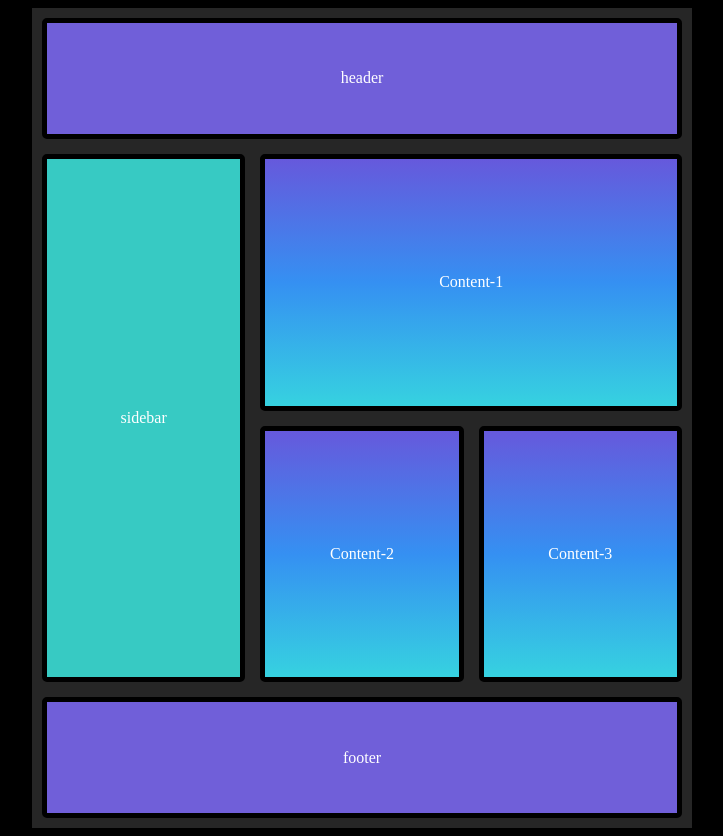
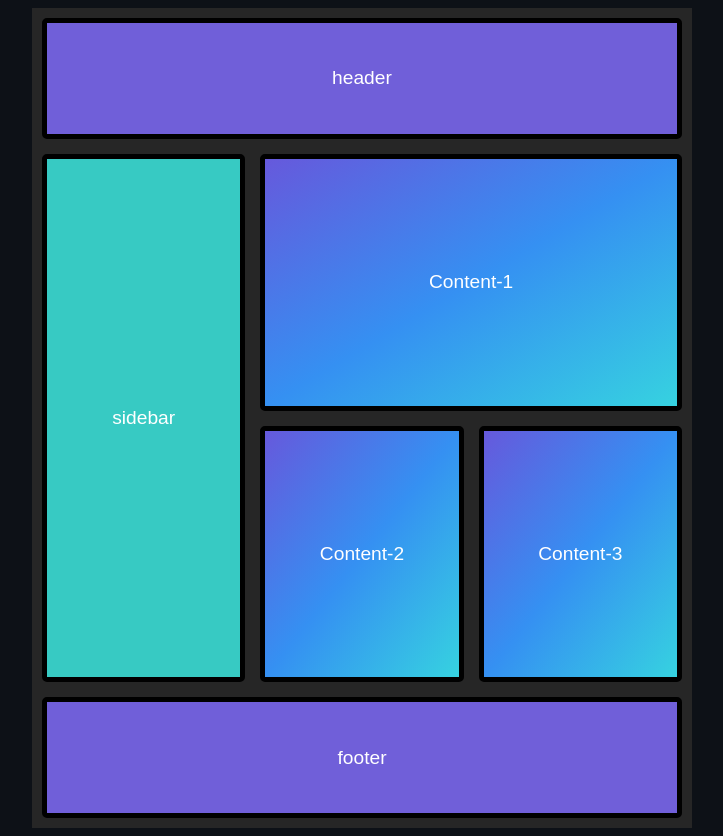
Before and after one commit to rafabruno263/html-css, a plain HTML site: page desafio/desafio.html in a window 1280 px wide. Shown: the whole page, without its empty margins (278-1001 px from the left). Drawn offline with Linux system fonts and the light colour scheme.

Commit message:
Update desafio.css

```diff
--- a/desafio/desafio.css
+++ b/desafio/desafio.css
@@ -1,7 +1,7 @@
-
-
 body{
-    background-color: rgb(0, 0, 0);
+    background-color: #0D1117;
+    font-family: "Asimovian", sans-serif;
+    font-size: larger;
 }
 
 main{
@@ -28,7 +28,7 @@ header, section, footer{
 }
 
 #content{
-    background-image: linear-gradient(#6659DC, #3590F2, #36D2E0);
+    background-image: linear-gradient(to bottom right, #6659DC, #3590F2, #36D2E0);
     grid-row:span 2;
 }
 
@@ -37,7 +37,7 @@ header, section, footer{
     grid-row: span 4;
 }
 #content-1{
-    background-image: linear-gradient(#6659DC, #3590F2, #36D2E0);
+    background-image: linear-gradient(to bottom right, #6659DC, #3590F2, #36D2E0);
     grid-column: span 2;
     grid-row: span 2;
 }
```
